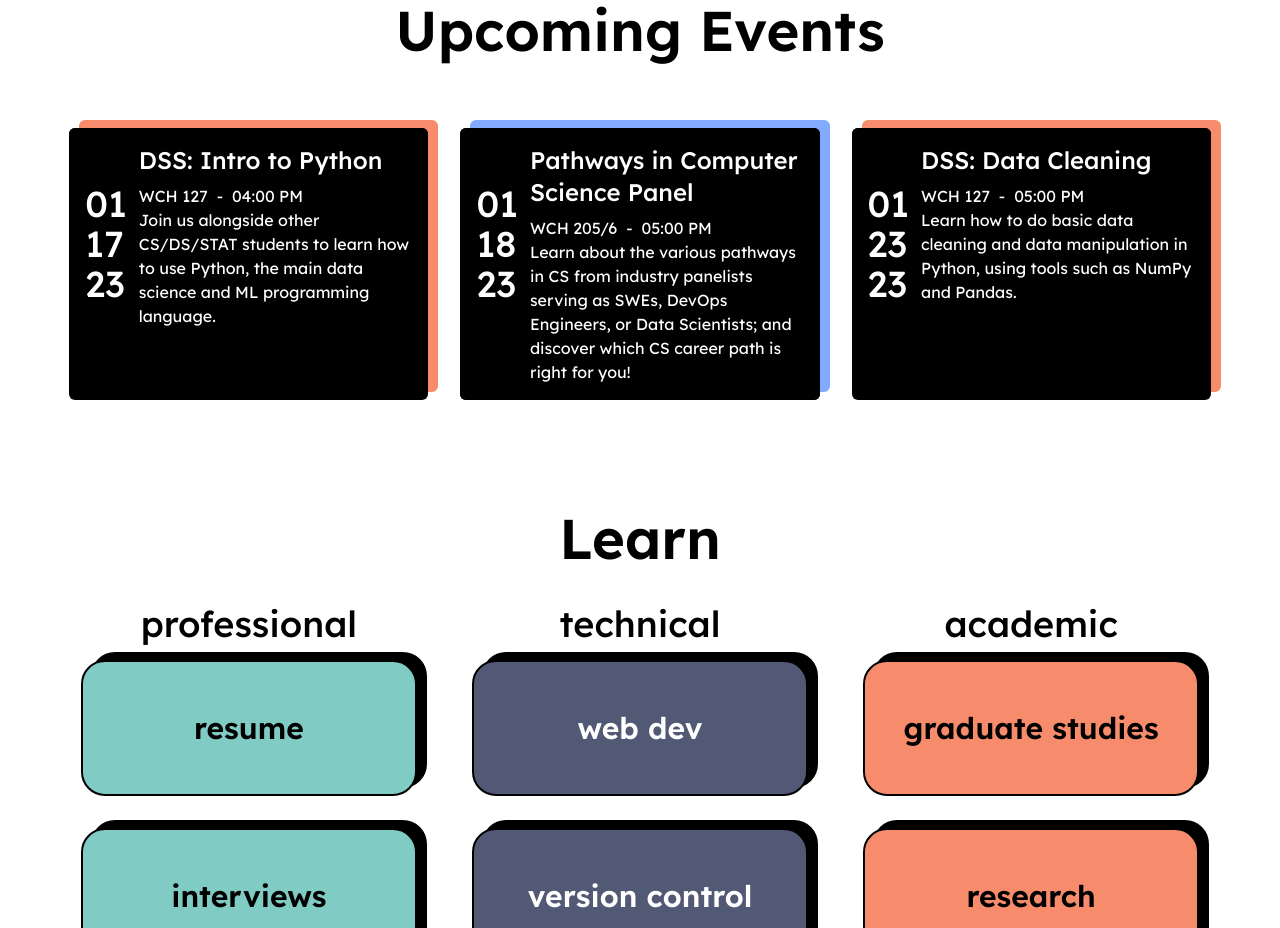
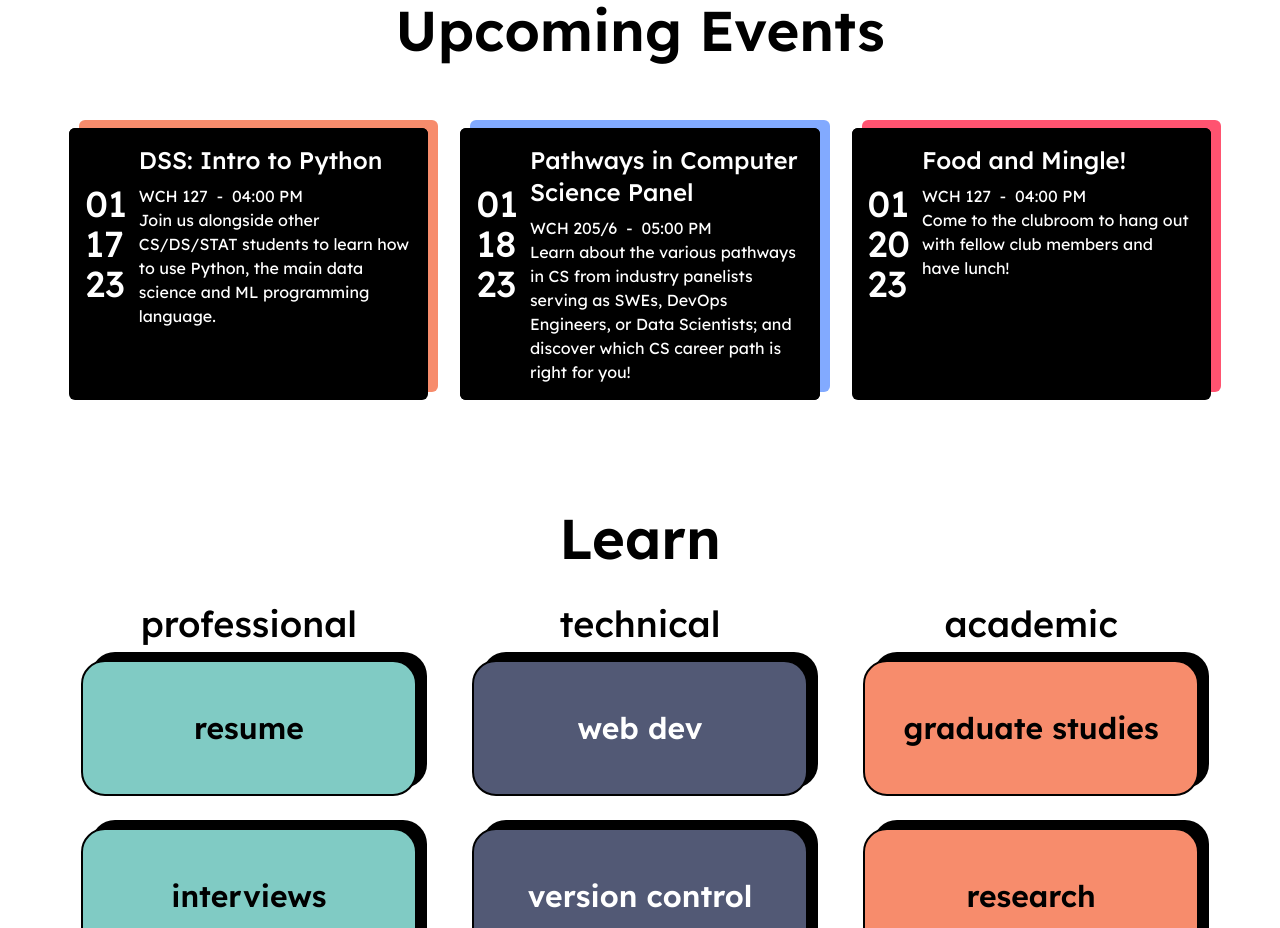
Before and after one commit to acm-ucr/acm-hydra, a Next.js app: page / in a window 1280 px wide. Shown: the part 1540-2468 px from the top of the page. Built offline with nearby package versions, Linux system fonts and the light colour scheme.

Commit message:
Added food social

```diff
--- a/components/data/Events.js
+++ b/components/data/Events.js
@@ -214,6 +214,16 @@ const Events = [
 			"Learn about the various pathways in CS from industry panelists serving as SWEs, DevOps Engineers, or Data Scientists; and discover which CS career path is right for you!",
 	},
 	{
+		title: "Food and Mingle!",
+		location: "WCH 127",
+		type: "Socials",
+		start: new Date(2023, 0, 20, 16, 0, 0),
+		end: new Date(2023, 0, 20, 17, 0, 0),
+		zoom: "",
+		description:
+			"Come to the clubroom to hang out with fellow club members and have lunch!",
+	},
+	{
 		title: "DSS: Data Cleaning",
 		location: "WCH 127",
 		type: "Workshops",
@@ -222,6 +232,16 @@ const Events = [
 		zoom: "",
 		description:
 			"Learn how to do basic data cleaning and data manipulation in Python, using tools such as NumPy and Pandas.",
+	},
+	{
+		title: "Food and Mingle!",
+		location: "WCH 127",
+		type: "Socials",
+		start: new Date(2023, 0, 27, 16, 0, 0),
+		end: new Date(2023, 0, 27, 17, 0, 0),
+		zoom: "",
+		description:
+			"Come to the clubroom to hang out with fellow club members and have lunch!",
 	},
 	{
 		title: "DSS: Data Manipulation",
@@ -244,6 +264,16 @@ const Events = [
 			"Discover how to create social good and sustainability using the latest modern technology, as we sit down and talk to an industry professional about careers in social impact tech.",
 	},
 	{
+		title: "Food and Mingle!",
+		location: "WCH 127",
+		type: "Socials",
+		start: new Date(2023, 1, 3, 16, 0, 0),
+		end: new Date(2023, 1, 3, 17, 0, 0),
+		zoom: "",
+		description:
+			"Come to the clubroom to hang out with fellow club members and have lunch!",
+	},
+	{
 		title: "DSS: Data Visualization",
 		location: "WCH 127",
 		type: "Workshops",
@@ -252,6 +282,16 @@ const Events = [
 		zoom: "",
 		description:
 			"Join us for our 4th DS workshop, as we learn how to create data visualizations and dashboards from cleaned datasets, including how to present data plots to your audience.",
+	},
+	{
+		title: "Food and Mingle!",
+		location: "WCH 127",
+		type: "Socials",
+		start: new Date(2023, 1, 10, 16, 0, 0),
+		end: new Date(2023, 1, 10, 17, 0, 0),
+		zoom: "",
+		description:
+			"Come to the clubroom to hang out with fellow club members and have lunch!",
 	},
 	{
 		title: "DSS: Machine Learning",
@@ -274,6 +314,16 @@ const Events = [
 			"Join us for the upcoming ACM Officer Elections! Come out to hear and vote for your next ACM board!",
 	},
 	{
+		title: "Food and Mingle!",
+		location: "WCH 127",
+		type: "Socials",
+		start: new Date(2023, 1, 17, 16, 0, 0),
+		end: new Date(2023, 1, 17, 17, 0, 0),
+		zoom: "",
+		description:
+			"Come to the clubroom to hang out with fellow club members and have lunch!",
+	},
+	{
 		title: "DSS: Portfolio Project",
 		location: "WCH 127",
 		type: "Workshops",
@@ -282,6 +332,16 @@ const Events = [
 		zoom: "",
 		description:
 			"Join us for our sixth DS workshop, as you'll be doing a DS portfolio project. Get into groups or go solo, pick a dataset, and find insights to create a great analysis. Finish your project by March 8th to get an ACM certification!",
+	},
+	{
+		title: "Food and Mingle!",
+		location: "WCH 127",
+		type: "Socials",
+		start: new Date(2023, 1, 24, 16, 0, 0),
+		end: new Date(2023, 1, 24, 17, 0, 0),
+		zoom: "",
+		description:
+			"Come to the clubroom to hang out with fellow club members and have lunch!",
 	},
 	{
 		title: "DSS: Office Hours",
@@ -304,6 +364,16 @@ const Events = [
 			"Learn about why it's important to understand hardware from a software engineering perspective, as we talk to industry panelists about the emphasis of hardware in CS.",
 	},
 	{
+		title: "Food and Mingle!",
+		location: "WCH 127",
+		type: "Socials",
+		start: new Date(2023, 2, 3, 16, 0, 0),
+		end: new Date(2023, 2, 3, 17, 0, 0),
+		zoom: "",
+		description:
+			"Come to the clubroom to hang out with fellow club members and have lunch!",
+	},
+	{
 		title: "DSS: Office Hours",
 		location: "WCH 127",
 		type: "Workshops",
@@ -323,6 +393,16 @@ const Events = [
 		description:
 			"Done with your project? Come to our final workshop to get your certification, and get help for uploading your project to GitHub, if needed.",
 	},
+	{
+		title: "Food and Mingle!",
+		location: "WCH 127",
+		type: "Socials",
+		start: new Date(2023, 2, 10, 16, 0, 0),
+		end: new Date(2023, 2, 10, 17, 0, 0),
+		zoom: "",
+		description:
+			"Come to the clubroom to hang out with fellow club members and have lunch!",
+	},
 ];
 
 Events.forEach(event => {
```
